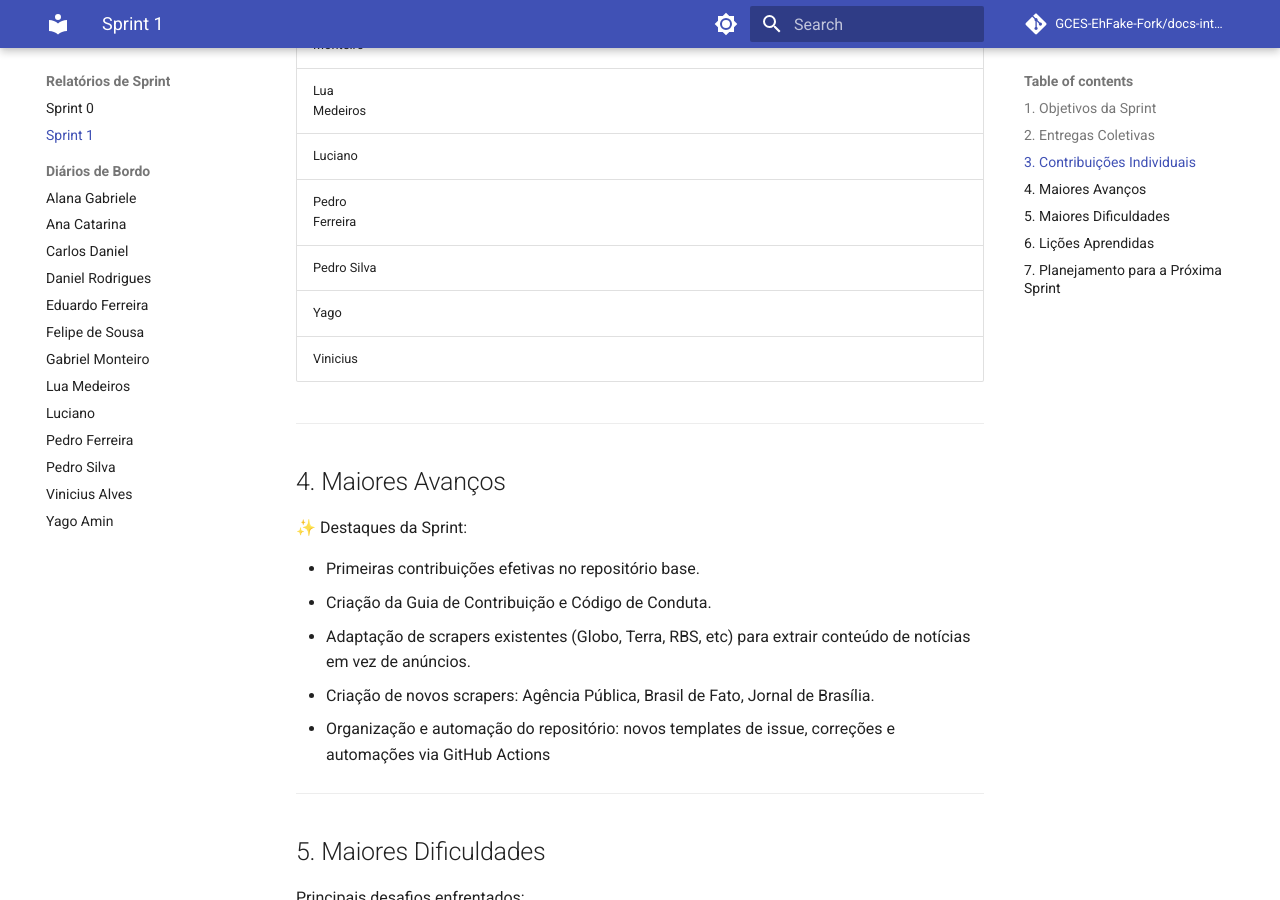
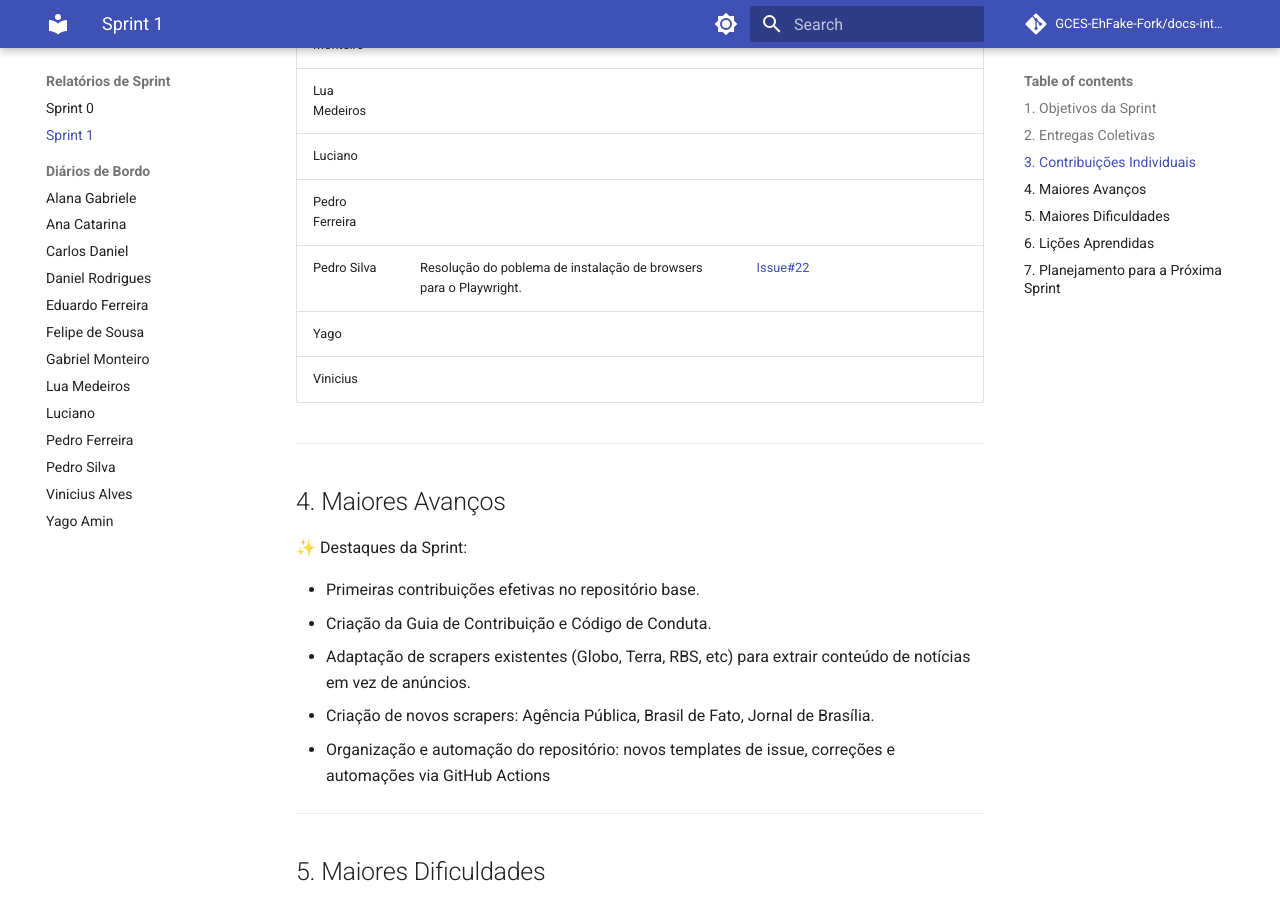
Before and after one commit to GCES-EhFake-Fork/docs-interno, an MkDocs documentation site: the page built from docs/sprints/sprint1.md, in a window 1280 px wide and 900 px high, scrolled down 1621 px. Built offline with MkDocs 1.6.1 and Material for MkDocs 9.7.7, drawn with Linux system fonts in a browser that asks for light colours; comment, search, counter and statistics services are not loaded.

Commit message:
docs: Contribuições na sprint 1
Added resolution for Playwright browser installation issue.

```diff
--- a/docs/sprints/sprint1.md
+++ b/docs/sprints/sprint1.md
@@ -43,7 +43,7 @@
 | Lua Medeiros     |                                                              |                                                                                                            |             |
 | Luciano          |                                                              |                                                                                                            |             |
 | Pedro Ferreira   |                                                              |                                                                                                            |             |
-| Pedro Silva      |                                                              |                                                                                                            |             |
+| Pedro Silva      |  Resolução do poblema de instalação de browsers para o Playwright.                                                           | [Issue#22](https://github.com/EH-FAKE/check-up/issues/22)                                                                                                           |             |
 | Yago             |                                                              |                                                                                                            |             |
 | Vinicius         |                                                              |                                                                                                            |             |
 
```
